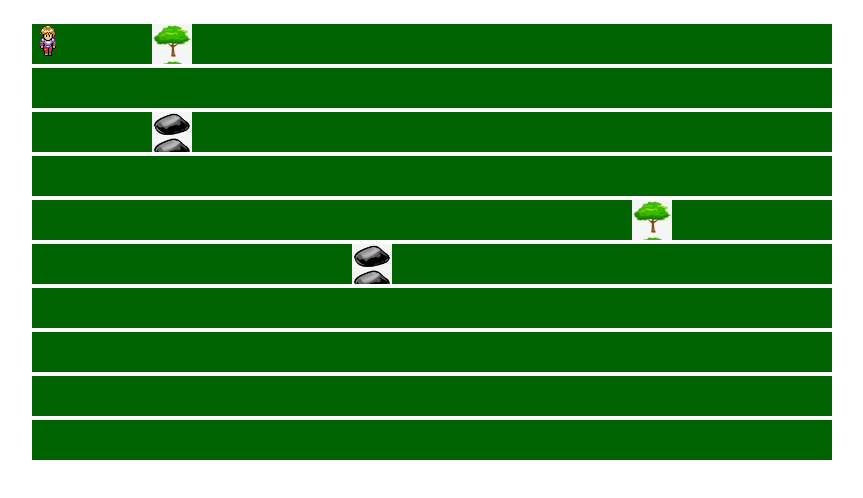
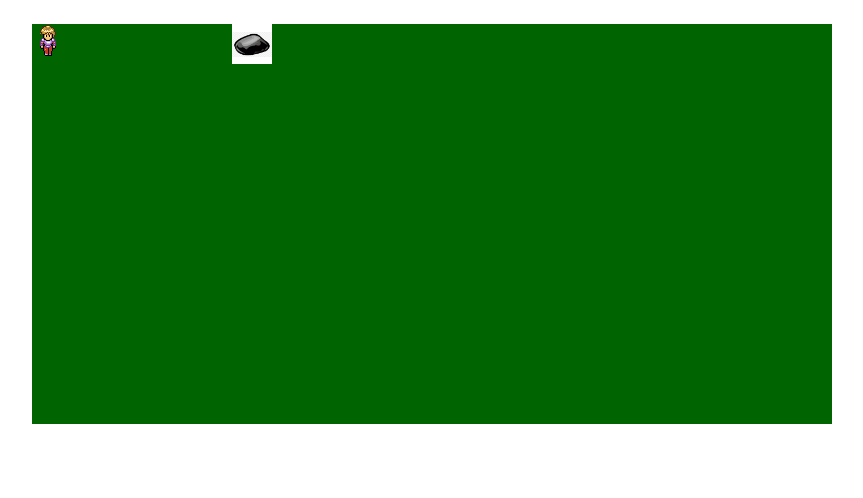
Before and after one commit to cs22-team-9/Frontend, a React (Create React App) app: page / in a window 1280 px wide. Shown: the top 498 px of the page, without its empty margins (212-1075 px from the left). Built offline with nearby package versions, Linux system fonts and the light colour scheme.

Commit message:
Fixed row spacing issue, no more white space

```diff
--- a/src/App.css
+++ b/src/App.css
@@ -1,4 +1,4 @@
-.App {
+/* .App {
   text-align: center;
 }
 
@@ -19,4 +19,4 @@
 
 .App-link {
   color: #09d3ac;
-}
+} */
--- a/src/data/maps/1/index.js
+++ b/src/data/maps/1/index.js
@@ -1,10 +1,10 @@
 export const tiles = [
-  [0, 0, 0, 6, 0, 0, 0, 0, 0, 0, 0, 0, 0, 0, 0, 0, 0, 0, 0, 0],
+  [0, 0, 0, 0, 0, 5, 0, 0, 0, 0, 0, 0, 0, 0, 0, 0, 0, 0, 0, 0],
   [0, 0, 0, 0, 0, 0, 0, 0, 0, 0, 0, 0, 0, 0, 0, 0, 0, 0, 0, 0],
-  [0, 0, 0, 5, 0, 0, 0, 0, 0, 0, 0, 0, 0, 0, 0, 0, 0, 0, 0, 0],
   [0, 0, 0, 0, 0, 0, 0, 0, 0, 0, 0, 0, 0, 0, 0, 0, 0, 0, 0, 0],
-  [0, 0, 0, 0, 0, 0, 0, 0, 0, 0, 0, 0, 0, 0, 0, 6, 0, 0, 0, 0],
-  [0, 0, 0, 0, 0, 0, 0, 0, 5, 0, 0, 0, 0, 0, 0, 0, 0, 0, 0, 0],
+  [0, 0, 0, 0, 0, 0, 0, 0, 0, 0, 0, 0, 0, 0, 0, 0, 0, 0, 0, 0],
+  [0, 0, 0, 0, 0, 0, 0, 0, 0, 0, 0, 0, 0, 0, 0, 0, 0, 0, 0, 0],
+  [0, 0, 0, 0, 0, 0, 0, 0, 0, 0, 0, 0, 0, 0, 0, 0, 0, 0, 0, 0],
   [0, 0, 0, 0, 0, 0, 0, 0, 0, 0, 0, 0, 0, 0, 0, 0, 0, 0, 0, 0],
   [0, 0, 0, 0, 0, 0, 0, 0, 0, 0, 0, 0, 0, 0, 0, 0, 0, 0, 0, 0],
   [0, 0, 0, 0, 0, 0, 0, 0, 0, 0, 0, 0, 0, 0, 0, 0, 0, 0, 0, 0],
--- a/src/features/map/index.js
+++ b/src/features/map/index.js
@@ -18,14 +18,14 @@ function MapTile(props) {
   return (
     <div
       className={`tile ${getTileSprite(props.tile)}`}
-      style={{ height: SPRITE_SIZE, width: SPRITE_SIZE}}
+      style={{ height: SPRITE_SIZE, width: SPRITE_SIZE }}
     />
   );
 }
 
 function MapRow(props) {
   return (
-    <div className='row'>
+    <div className='row' style={{ height: SPRITE_SIZE }}>
       {props.tiles.map(tile => (
         <MapTile tile={tile} />
       ))}
--- a/src/features/map/styles.css
+++ b/src/features/map/styles.css
@@ -7,8 +7,12 @@
 }
 
 .rock {
+  background-color: transparent;
   background-image: url('/tiles/rock.png');
+  background-position: center;
+  /* background: transparent; */
   background-size: 100%;
+  background-repeat: no-repeat;
 }
 
 .tree {
```
